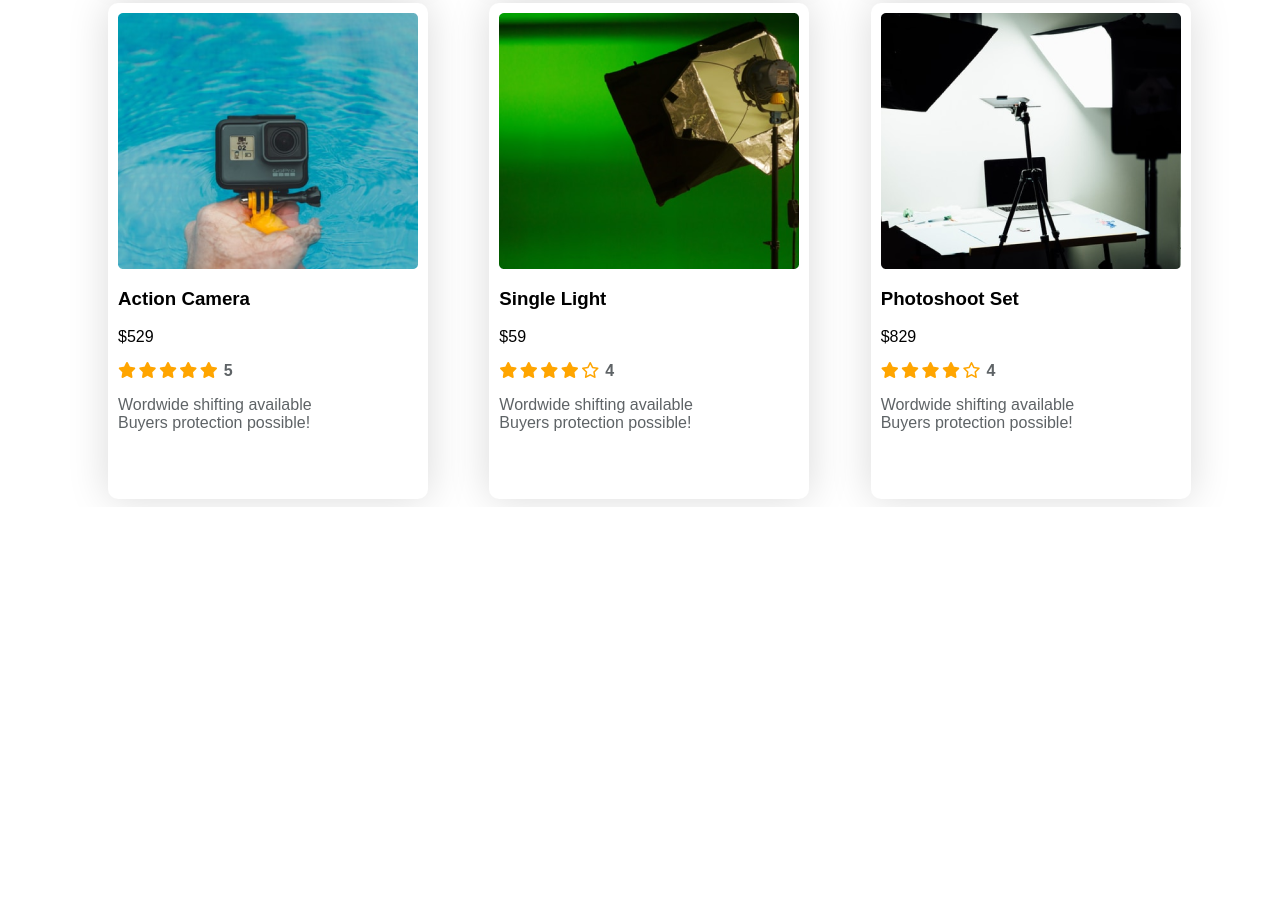
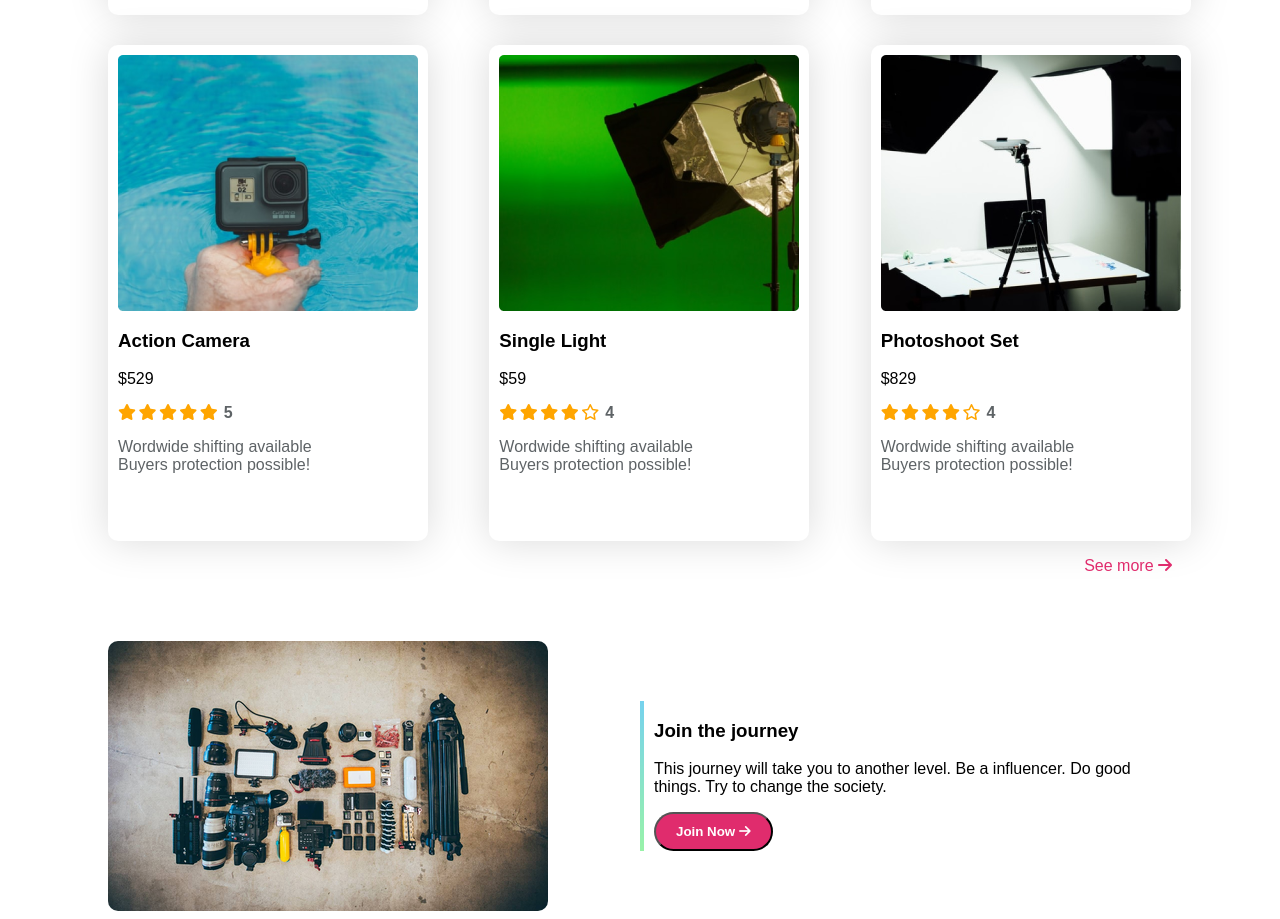
Before and after one commit to ras1k/assignment-2, a plain HTML site: page index.html in a window 1280 px wide. Shown: the part 1697-2616 px from the top of the page. Before the commit the page ends 2204 px from the top, so only its background shows below. Drawn offline with Linux system fonts and the light colour scheme.

Commit message:
new class added

```diff
--- a/index.html
+++ b/index.html
@@ -8,8 +8,10 @@
     <link rel="stylesheet" href="styles/style.css">
 </head>
 <body>
-    <h3 class="top-heading">Influencers Products</h3>
-    <article class="top">
+ <!-- top section -->
+
+    <div class="top">
+        <h3 class="top-heading">Influencers Products</h3>
         <section class="top-section">
             <div class="journey">
                 <h1>Start your Journey as Influencer</h1>
@@ -22,11 +24,13 @@
                 <img src="images/main-camera.png" alt="">
             </div>
         </section>
-    </article>
+    </div>
     <hr>
     <h3 class="mid-heading">Popular Collections</h3>
+
+    <!-- mid section -->
+
     <article class="mid">
-
         <div class="mid-blogs">
             <section class="mid-class">
                 <div class="gadgets">
@@ -254,6 +258,25 @@
                 </div>
             </section>
         </div>
+        <p class="more">See more <span><i class="fas fa-arrow-right"></i></span></p>
     </article>
+
+    <!-- lower section -->
+
+    <div class="low">
+        <div class="lower-section">
+            <div class="lower-image">
+                <img src="images/rsz_influencergadget.png" alt="">
+            </div>
+            <div class="lower-para">
+                <h3 class="lower-heading">Join the journey</h3>
+                <p>This journey will take you to another level. Be a influencer. Do good things. Try to change the society.</p>
+                <button class="link-button">Join Now <span><i class="fas fa-arrow-right"></i></span></button>
+            </div>
+        </div>
+    </div>
+
+    <!-- footer section -->
+
 </body>
 </html>
--- a/styles/style.css
+++ b/styles/style.css
@@ -1,11 +1,14 @@
 /* Google Fonts */
+
 body{
     font-family: 'Poppins', sans-serif;
 }
 
-/*----------
-top styles
-------------*/
+
+/*-------------
+    top styles
+---------------*/
+
 h1{
     font-size: 50px;
 }
@@ -20,7 +23,8 @@ h1{
     margin-bottom: 50px;
 }
 .top-section{
-    display: flex;
+    display: grid;
+    grid-template-columns: repeat(2, 1fr)
 }
 
 .journey{
@@ -28,10 +32,16 @@ h1{
     height: 270px;
     left: 120px;
     top: 285px;
+    margin-right: 200px;
 }
-.device{
-    padding-right: 100px;
+
+/* transition */
+.device:hover{
+        transform: rotate(15deg);
+        transition: transform 1.3s;
 }
+/* transition end */
+
 .device img{
     width: 440px;
     height: 414px;
@@ -47,12 +57,14 @@ h1{
     border-radius: 35px;
 }
 
-/*----------
-mid styles
-------------*/
+/*-------------
+    mid styles
+---------------*/
+
 .mid{
     padding-left: 100px;
     padding-right: 50px;
+    padding-bottom: 50px;
 }
 .mid-heading{
     text-align: center;
@@ -94,16 +106,55 @@ mid styles
     border-radius: 10px;
     padding: 10px;
 }
+.more{
+    text-align: end;
+    margin-right: 50px;
+    color: #E02C6D;;
+}
 
-/*------------
-Responsiveness
---------------*/
+/*----------------
+    lower styles
+-----------------*/
+
+.lower-section{
+    display: grid;
+    grid-template-columns: repeat(2, 1fr);
+    align-items: center;
+}
+.lower-image img{
+    margin-left: 100px;
+    border-radius: 10px;
+}
+.lower-para{
+    margin-right: 100px;
+    padding-left: 10px;
+    border-left: 4px solid;
+    border-image: linear-gradient(rgba(94, 202, 235, 0.856), rgba(118, 238, 138, 0.747));
+    border-image-slice: 1;
+}
+
+/*-----------------------------------
+    Responsiveness with media query
+-------------------------------------*/
+
+/* for phones */
 
 @media only screen and (max-width:688px) {
-    .mid, .top{
+    .mid, .top, .low {
         width: 100%;
     }
-    .mid-blogs, .top-section{
+    .mid-blogs, .top-section, .lower-section{
         grid-template-columns: repeat(1, 1fr);
     }
 }
+
+/* for tabs */
+
+@media only screen and (min-width:688px) and (max-width:992px) {
+    .mid{
+        width: 100%;
+    }
+    .mid-blogs{
+        grid-template-columns: repeat(2, 1fr);
+    }
+}
```
Also changed, not shown: images/influencergadget.jpeg (added), images/rsz_influencergadget.png (added).
